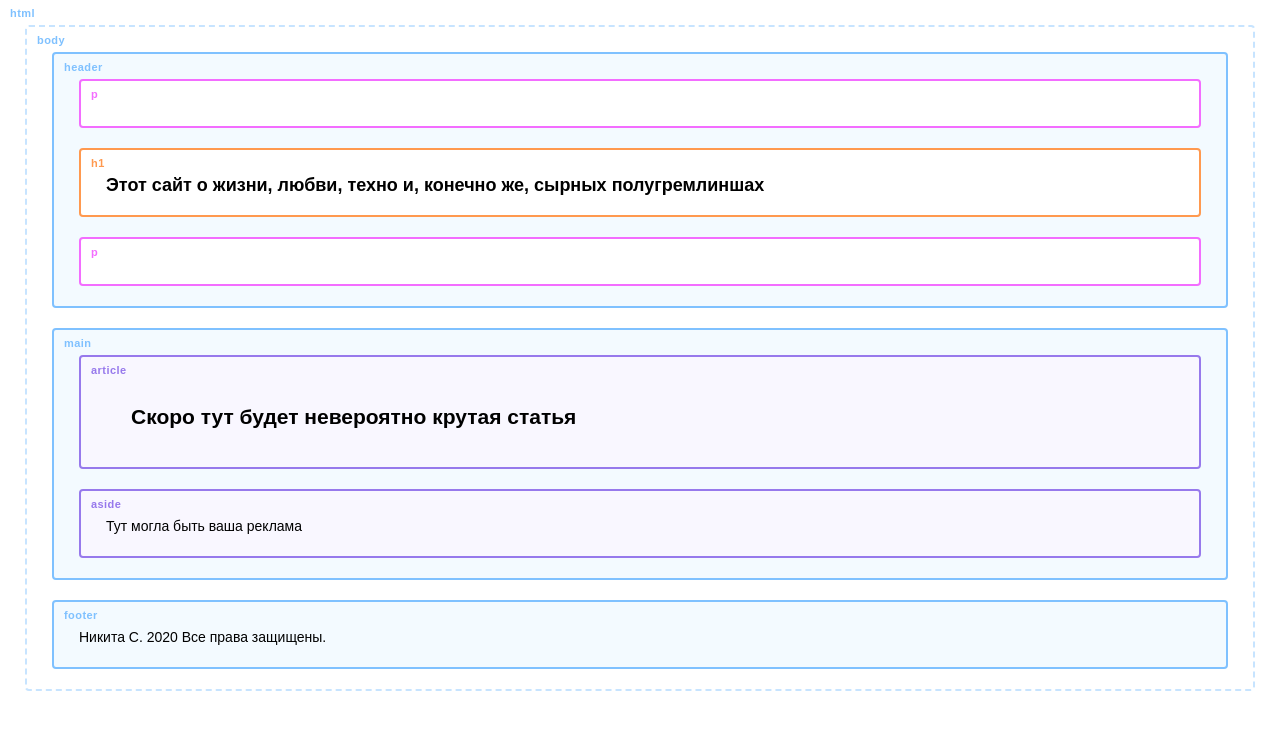
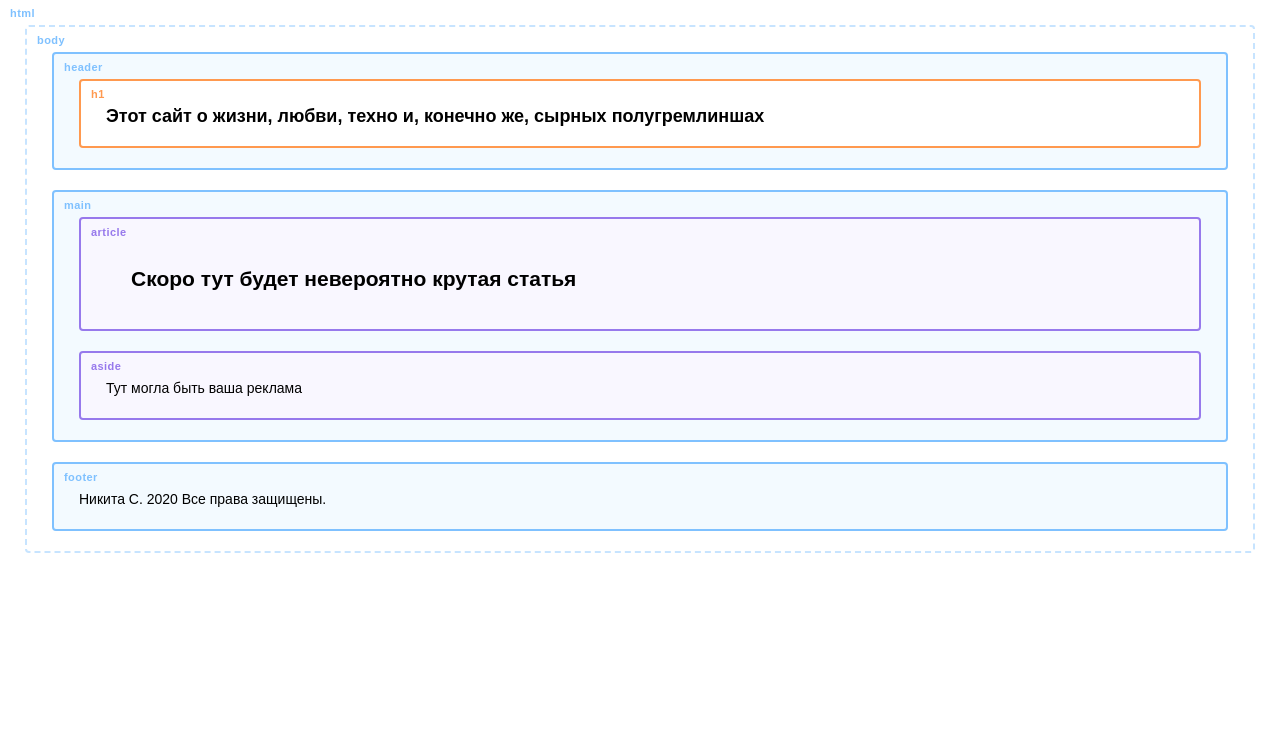
Before and after one commit to nsologub/spg, a plain HTML site: page index.html in a window 1280 px wide. Drawn offline with Linux system fonts and the light colour scheme; a web font is replaced by a local one.

Commit message:
Update index.html

```diff
--- a/index.html
+++ b/index.html
@@ -8,10 +8,12 @@
     <link rel="stylesheet" href="outlines.css">
     <link rel="stylesheet" href="outlines.css">
   </head>
+
   <body>
     <header>
-      <p><h1>Этот сайт о жизни, любви, техно и, конечно же, сырных полугремлиншах</h1></p>
+      <h1>Этот сайт о жизни, любви, техно и, конечно же, сырных полугремлиншах</h1>
     </header>
+
     <main>
       <article>
         <h2>Скоро тут будет невероятно крутая статья</h2>
@@ -20,6 +22,7 @@
         Тут могла быть ваша реклама
       </aside>
     </main>
+
     <footer>
       Никита С. 2020 Все права защищены.
     </footer>
```
